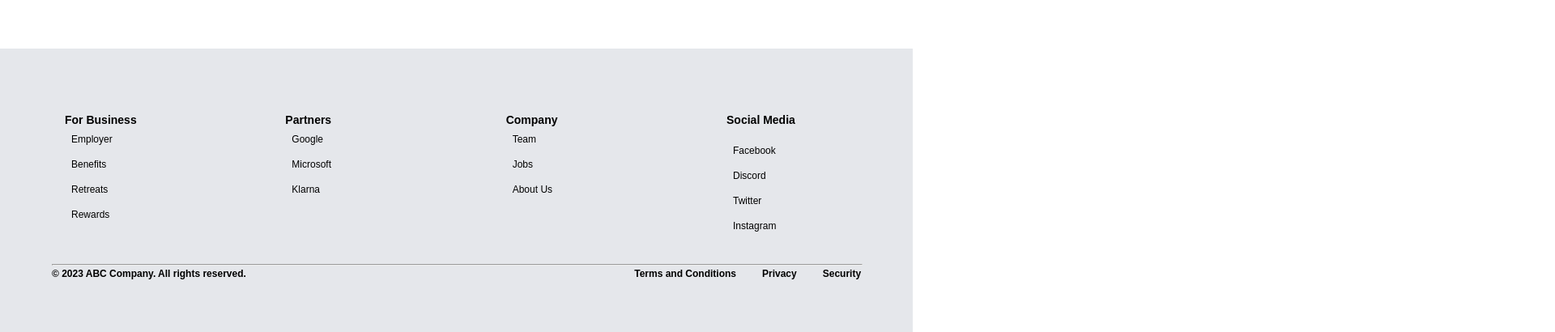
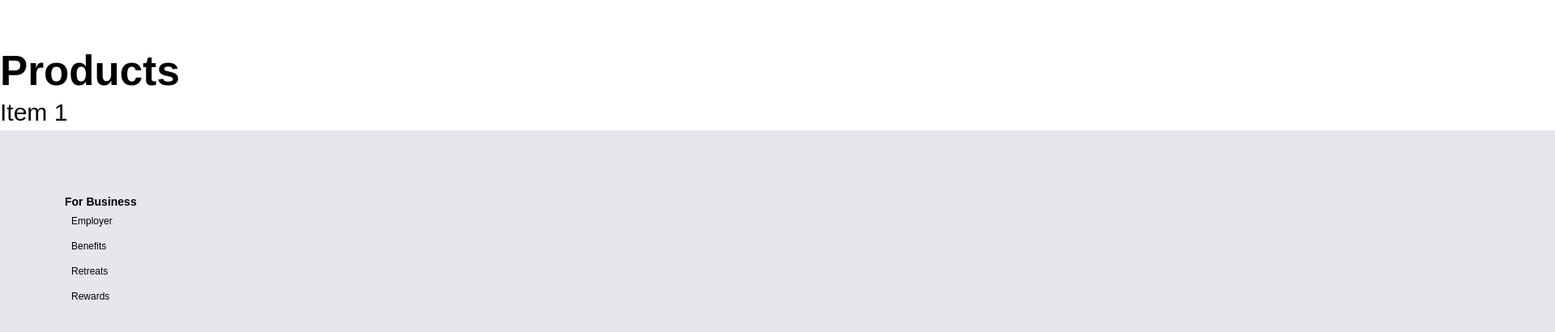
Before and after one commit to memeoplast/react-app, a React (Vite) app: page / in a window 1280 px wide. Shown: the part 690-1100 px from the top of the page at 81% size, 1920 px wide, since content can reach past the window. Built offline with nearby package versions, Linux system fonts and the light colour scheme.

Commit message:
Adeed Carousel.jsx and .css for Carousel component. Added react multi carousel

```diff
--- a/src/App.jsx
+++ b/src/App.jsx
@@ -3,6 +3,7 @@
 import Navbar from "./Components/Navbar/Navbar.jsx"
 import Body from "./Components/Body/Body.jsx"
 import Footer from "./Components/Footer/Footer.jsx"
+import ResponsiveCarousel from "./Components/Carousel/Carousel.jsx"
 import { createContext, useState } from "react";
 import { ThemeContext } from "./Components/ThemeContext"
 
@@ -20,6 +21,7 @@
       <div className="App" id={isDark}>
         <Navbar />
         <Body />
+        <ResponsiveCarousel />
         <Footer />
       </div>
       </ThemeContext.Provider>
--- /dev/null
+++ b/src/Components/Carousel/Carousel.css
@@ -0,0 +1,5 @@
+.carousel__item{
+    font-size: 30px;
+    color: black;
+
+}
--- /dev/null
+++ b/src/Components/Carousel/Carousel.jsx
@@ -0,0 +1,46 @@
+import Carousel from "react-multi-carousel";
+import "../Carousel/Carousel.css";
+import "react-multi-carousel/lib/styles.css";
+
+
+
+const ResponsiveCarousel = () => {
+    const responsive = {
+        LargeDesktop: {
+          breakpoint: { max: 4000, min: 3000 },
+          items: 6
+        },
+        desktop: {
+          breakpoint: { max: 3000, min: 1024 },
+          items: 4
+        },
+        tablet: {
+          breakpoint: { max: 1024, min: 464 },
+          items: 2
+        },
+        mobile: {
+          breakpoint: { max: 464, min: 0 },
+          items: 1
+        },
+    };
+
+    return (
+        <div className="block__content">
+            <h1 className="heading__primary">Products</h1>
+            <Carousel
+                swipeable={true}
+                draggable={true}
+                showDots={true}
+                responsive={responsive}
+                >
+                <div className="carousel__item">Item 1</div>
+                <div className="carousel__item">Item 2</div>
+                <div className="carousel__item">Item 3</div>
+                <div className="carousel__item">Item 4</div>
+            </Carousel>
+        </div>
+    )
+
+};
+
+export default ResponsiveCarousel;
```
